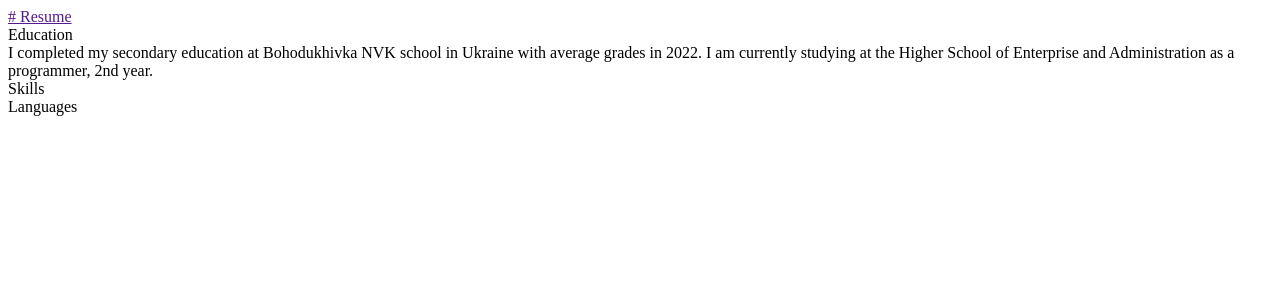
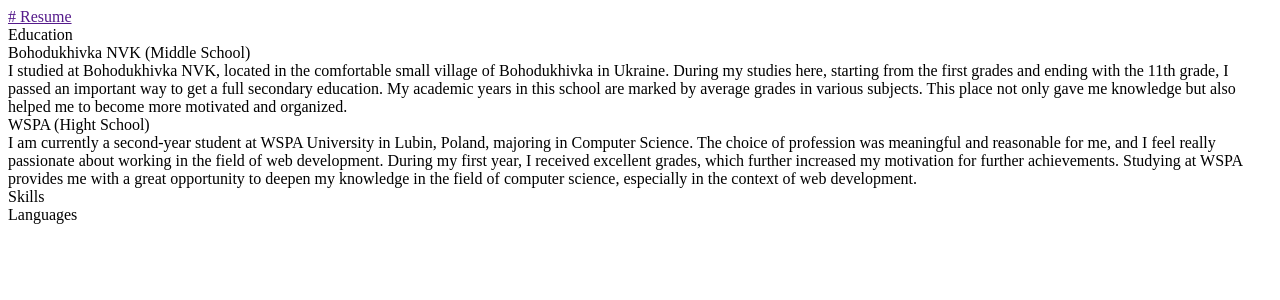
Before and after one commit to LukiaschenkoDmitriy/Site-Card, a Symfony app: template templates/index/_resume.html.twig in a window 1280 px wide. Shown: the top 300 px of the page. Run offline with Twig, Linux system fonts and the light colour scheme; the template is opened without the code that fills it, so the values that code supplies are empty; some libraries are stand-ins or nearby versions.

Commit message:
Added the new chapter 'Resume'

```diff
--- a/assets/index.js
+++ b/assets/index.js
@@ -1,4 +1,5 @@
 import "./styles/index/home.scss";
+import './styles/index/resume.scss';
 import './styles/index/about.scss';
 import "./styles/index/skills.scss";
 import "./styles/index/languages.scss";
--- a/templates/index/_resume.html.twig
+++ b/templates/index/_resume.html.twig
@@ -1,30 +1,50 @@
+<a href="" class="chapter-title"># Resume</a>
 <div class="resume-container">
-    <a href="" class="chapter-title"># Resume</a>
-    <div class="resume-education">
+    <div class="resume-education resume-chapter">
         <div class="resume-title">Education</div>
-        <div class="resume-description">
-            I completed my secondary education at Bohodukhivka NVK school in Ukraine with average grades in 2022.
-            I am currently studying at the Higher School of Enterprise and Administration as a programmer, 2nd year.
+        <div class="resume-description resume-education-description">
+            <div class="resume-education-school">
+                <div class="resume-education-school-title">Bohodukhivka NVK (Middle School)</div>
+                <div class="resume-education-school-description">
+                    I studied at Bohodukhivka NVK, located in the comfortable small village of Bohodukhivka in Ukraine.
+                    During my studies here, starting from the first grades and ending with the 11th grade,
+                    I passed an important way to get a full secondary education. My academic years in this
+                    school are marked by average grades in various subjects. This place not only gave me
+                    knowledge but also helped me to become more motivated and organized.
+                </div>
+            </div>
+            <div class="resume-education-school">
+                <div class="resume-education-school-title">WSPA (Hight School)</div>
+                <div class="resume-education-school-description">
+                    I am currently a second-year student at WSPA University in Lubin, Poland,
+                    majoring in Computer Science. The choice of profession was meaningful and
+                    reasonable for me, and I feel really passionate about working in the field
+                    of web development. During my first year, I received excellent grades,
+                    which further increased my motivation for further achievements.
+                    Studying at WSPA provides me with a great opportunity to deepen my knowledge
+                    in the field of computer science, especially in the context of web development.
+                </div>
+            </div>
         </div>
     </div>
-    <div class="resume-skills">
+    <div class="resume-skills resume-chapter">
         <div class="resume-title">Skills</div>
-        <div class="resume-description">
+        <div class="resume-skill-description">
             {% for skill in skills%}
                 <div class="resume-skill">
-                    <div class="resume-skill-name"></div>
-                    <div class="resume-skill-rate"></div>
+                    <div class="resume-name">{{skill.name}}</div>
+                    <div class="resume-rate" style="width: {{skill.rate * 25}}px;"></div>
                 </div>
             {% endfor %}
         </div>
     </div>
-    <div class="resume-languages">
+    <div class="resume-languages resume-chapter">
         <div class="resume-title">Languages</div>
-        <div class="resume-description">
+        <div class="resume-language-description">
             {% for language in languages %}
                 <div class="resume-language">
-                    <div class="resume-language-name"></div>
-                    <div class="resume-language-rate"></div>
+                    <div class="resume-name">{{language.name}}</div>
+                    <div class="resume-rate" style="width: {{language.rate * 25}}px;"></div>
                 </div>
             {% endfor %}
         </div>
```
Also changed, not shown: assets/styles/index/about.scss (+4 -15 lines), assets/styles/index/resume.scss (+81 -0 lines), src/Command/query.sql (added, +27 -0 lines).
